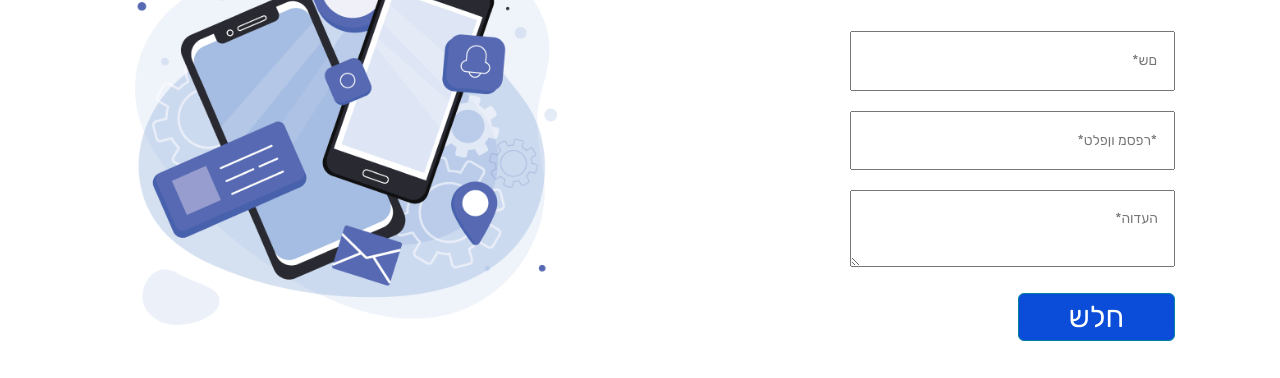
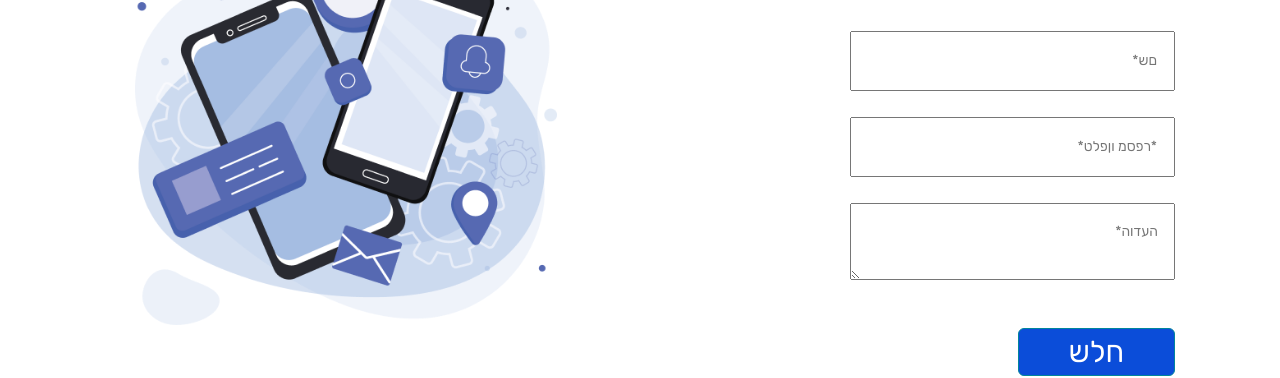
Before and after one commit to Tigran1996/Constant-Ibraheren, a website: page src/contact.html in a window 1280 px wide. Shown: the part 443-821 px from the top of the page. Drawn offline with Linux system fonts and the light colour scheme.

Commit message:
changes contact form css

```diff
--- a/src/contact.html
+++ b/src/contact.html
@@ -94,7 +94,7 @@
                         <div>
                             <input type="text" placeholder="*רפסמ וןפלט*" name="subject" required>
                         </div>
-                        <div>
+                        <div class="textares_form">
                             <textarea type="text" placeholder="העדוה*" name="message" required></textarea>
                         </div>
                         <button class="btn-blue">
--- a/src/sass/pages/_contact.scss
+++ b/src/sass/pages/_contact.scss
@@ -37,9 +37,9 @@
             flex-direction: column;
             align-items: flex-start;
             > div{
-              margin-bottom: 20px;
               max-width: 325px;
               width: 100%;
+              min-height: 86px;
               input,textarea{
                 width: 100%;
                 padding: 18px 16px;
@@ -48,6 +48,10 @@
                 color: red;
               }
 
+            }
+            .textares_form{
+              min-height: 105px;
+              margin-bottom: 20px;
             }
           }
 
```
Also changed, not shown: src/css/style.css.
